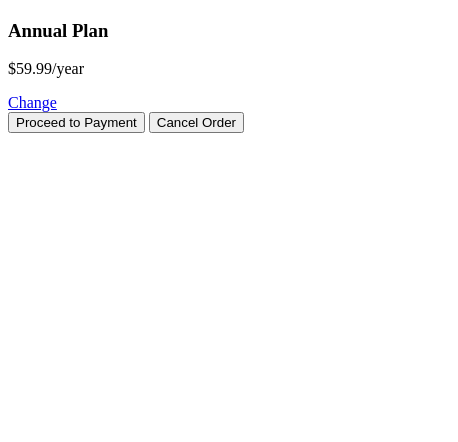
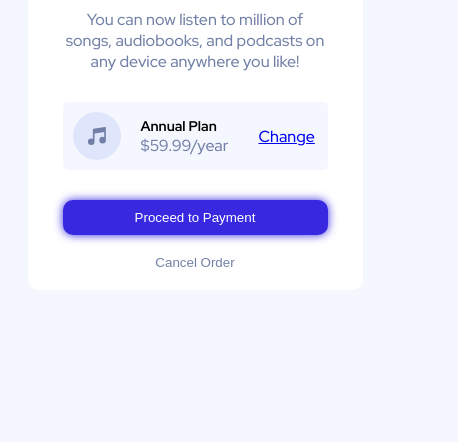
Before and after one commit to nilton-manjate/order-summary, a plain HTML site: page index.html in a window 390 px wide. Shown: the part 402-844 px from the top of the page, 458 px wide, since content can reach past the window. Drawn offline with Linux system fonts and the light colour scheme.

Commit message:
create mobile.css and make the pre concept

```diff
--- a/index.html
+++ b/index.html
@@ -8,6 +8,7 @@
 
   <meta name="viewport" content="width=device-width, initial-scale=1.0">
   <link rel="icon" type="image/png" sizes="32x32" href="./images/favicon-32x32.png">
+  <link rel="stylesheet" href="styles/mobile.css">
 
   <title>Frontend Mentor | Order summary card</title>
 </head>
@@ -31,8 +32,8 @@
         <div id="price">
           <h3>Annual Plan</h3>
           <p>$59.99/year</p>
-          <a href="#">Change</a>
         </div>
+        <a href="#">Change</a>
       </section>
 
       <section id="action">
--- /dev/null
+++ b/styles/mobile.css
@@ -0,0 +1,102 @@
+@import url('https://fonts.googleapis.com/css2?family=Red+Hat+Display:wght@500;700;900&display=swap');
+
+:root {
+  --paleBlue: hsl(225, 100%, 94%);
+  --brightBlue: hsl(245, 75%, 52%);
+  --veryPaleBlue: hsl(225, 100%, 98%);
+  --desaturatedBlue: hsl(224, 23%, 55%);
+  --darkBlue: hsl(223, 47%, 23%);
+}
+
+* {
+  margin: 0;
+  padding: 0;
+  box-sizing: border-box;
+}
+
+body {
+  height: 100vh;
+  display: flex;
+  align-items: center;
+  justify-content: center;
+  background-color: var(--veryPaleBlue);
+  background-image: url("../images/pattern-background-mobile.svg");
+  background-repeat: no-repeat;
+  background-position: top center;
+  font-family: 'Red Hat Display', sans-serif;
+}
+
+main {
+  width: 335px;
+  border-radius: 10px;
+  overflow: hidden;
+  background-color: white;
+}
+
+#container {
+  padding: 0 35px;
+}
+
+#pic img {
+  width: 335px;
+}
+
+#text{
+  text-align: center;
+}
+
+#text h1 {
+  color: var(--darkBlue);
+  margin: 30px 0;
+  font-weight: 900;
+}
+
+#text p {
+  font-size: 16px;
+  color: var(--desaturatedBlue);
+}
+
+#music {
+  display: flex;
+  align-items: center;
+  justify-content: space-arround;
+  gap: 20px;
+  margin: 30px 0;
+  background-color: var(--veryPaleBlue);
+  border-radius: 5px;
+  padding: 10px;
+}
+
+#music h3 {
+  font-size: 14px;
+}
+
+#music p {
+  color: var(--desaturatedBlue);
+}
+
+a {
+  margin-left: 10px;
+}
+
+#action {
+  display: flex;
+  flex-direction: column;
+  gap: 20px;
+  margin-bottom: 20px;
+}
+
+#pay {
+  padding: 10px;
+  border-radius: 10px;
+  color: white;
+  background-color: var(--brightBlue);
+  border: none;
+  box-shadow: 0 0 10px var(--brightBlue);
+}
+
+#cancel {
+  background-color: transparent;
+  color: var(--desaturatedBlue);
+  border: none;
+}
```
Also changed, not shown: 2 other files.
